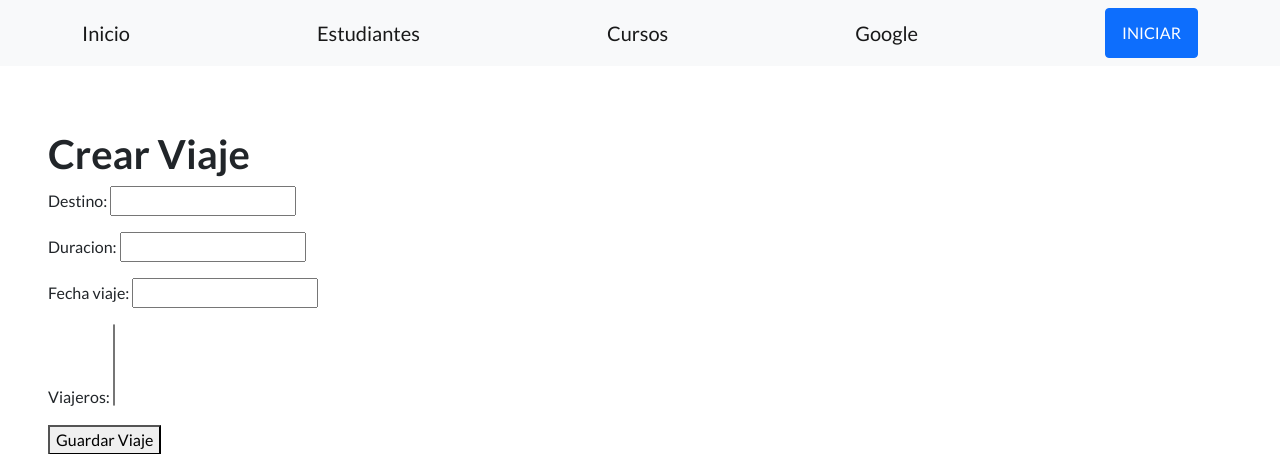
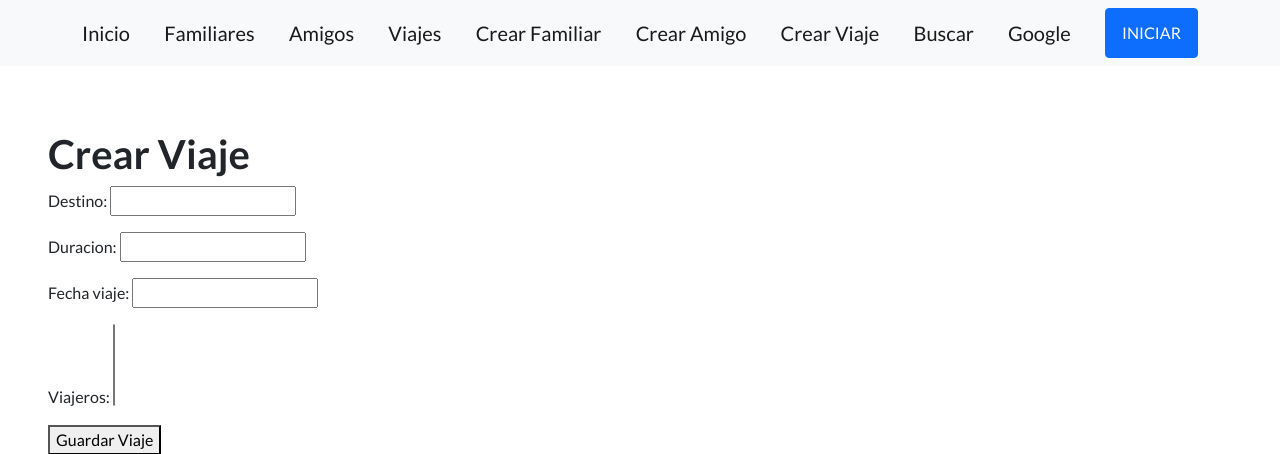
Before and after one commit to 4612746934/Tercera-Pre-Entrega-Juarez, a Django app: page /blog/viajes/crear/ in a window 1280 px wide. Shown: the top 454 px of the page. Run offline with Django 4.2, Linux system fonts and the light colour scheme; data that the repository does not hold is empty; some libraries are stand-ins or nearby versions.

Commit message:
Actualizado!

```diff
--- a/mi_blog/views.py
+++ b/mi_blog/views.py
@@ -22,7 +22,7 @@ def crear_familiar(request):
         form = FamiliaresForm(request.POST)
         if form.is_valid():
             form.save()
-            return redirect('lista_familiares')
+            return redirect('mi_blog:crear_familiar')
     else:
         form = FamiliaresForm()
     return render(request, 'mi_blog/crear_familiar.html', {'form': form})
@@ -32,7 +32,7 @@ def crear_amigo(request):
         form = AmigosForm(request.POST)
         if form.is_valid():
             form.save()
-            return redirect('lista_amigos')
+            return redirect('mi_blog:lista_amigos')
     else:
         form = AmigosForm()
     return render(request, 'mi_blog/crear_amigo.html', {'form': form})
@@ -42,7 +42,7 @@ def crear_viaje(request):
         form = ViajesForm(request.POST)
         if form.is_valid():
             form.save()
-            return redirect('lista_viajes')
+            return redirect('mi_blog:lista_viajes')
     else:
         form = ViajesForm()
     return render(request, 'mi_blog/crear_viaje.html', {'form': form})
--- a/templates_base/base.html
+++ b/templates_base/base.html
@@ -25,8 +25,13 @@
         <nav class="navbar navbar-light bg-light static-top">
             <div class="container">
                 <a class="navbar-brand" href="{% url 'inicio' %}">Inicio</a>
-                <a class="navbar-brand" href="{% url 'lista_estudiantes' %}">Estudiantes</a>
-                <a class="navbar-brand" href="{% url 'lista_cursos' %}">Cursos</a>
+                <a class="navbar-brand" href="{% url 'mi_blog:lista_familiares' %}">Familiares</a>
+                <a class="navbar-brand" href="{% url 'mi_blog:lista_amigos' %}">Amigos</a>
+                <a class="navbar-brand" href="{% url 'mi_blog:lista_viajes' %}">Viajes</a>
+                <a class="navbar-brand" href="{% url 'mi_blog:crear_familiar' %}">Crear Familiar</a>
+                <a class="navbar-brand" href="{% url 'mi_blog:crear_amigo' %}">Crear Amigo</a>
+                <a class="navbar-brand" href="{% url 'mi_blog:crear_viaje' %}">Crear Viaje</a>
+                <a class="navbar-brand" href="{% url 'mi_blog:buscar' %}">Buscar</a>
                 <a class="navbar-brand" href="https://www.google.com">Google</a>
                 <a class="btn btn-primary" href="#signup">INICIAR</a>
             </div>
```
Also changed, not shown: mi_blog/templates/mi_blog/lista_familiares.html (+6 -7 lines), db.sqlite3, mi_blog/templates/mi_blog/formulario_amigo.html (deleted), mi_blog/templates/mi_blog/formulario_familiar.html (deleted), mi_blog/templates/mi_blog/formulario_viaje.html (deleted).
